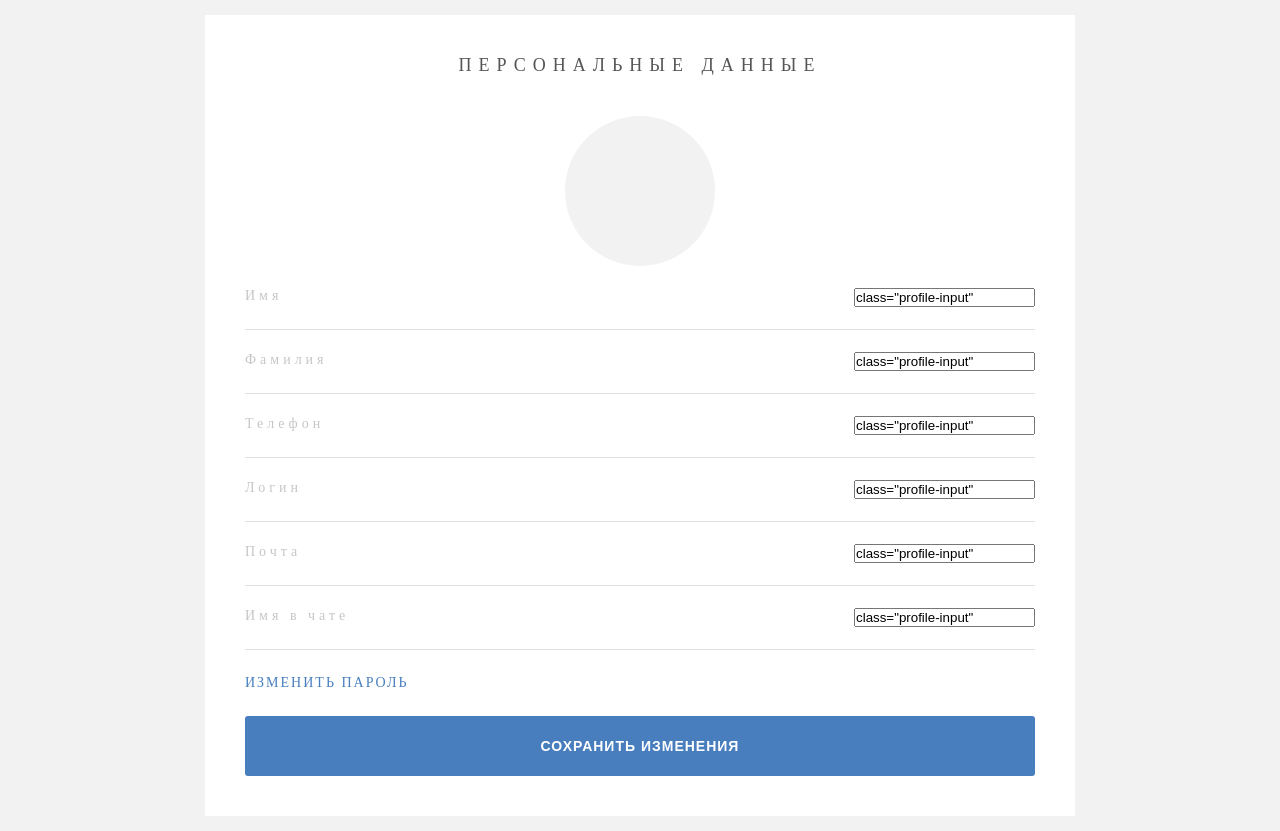
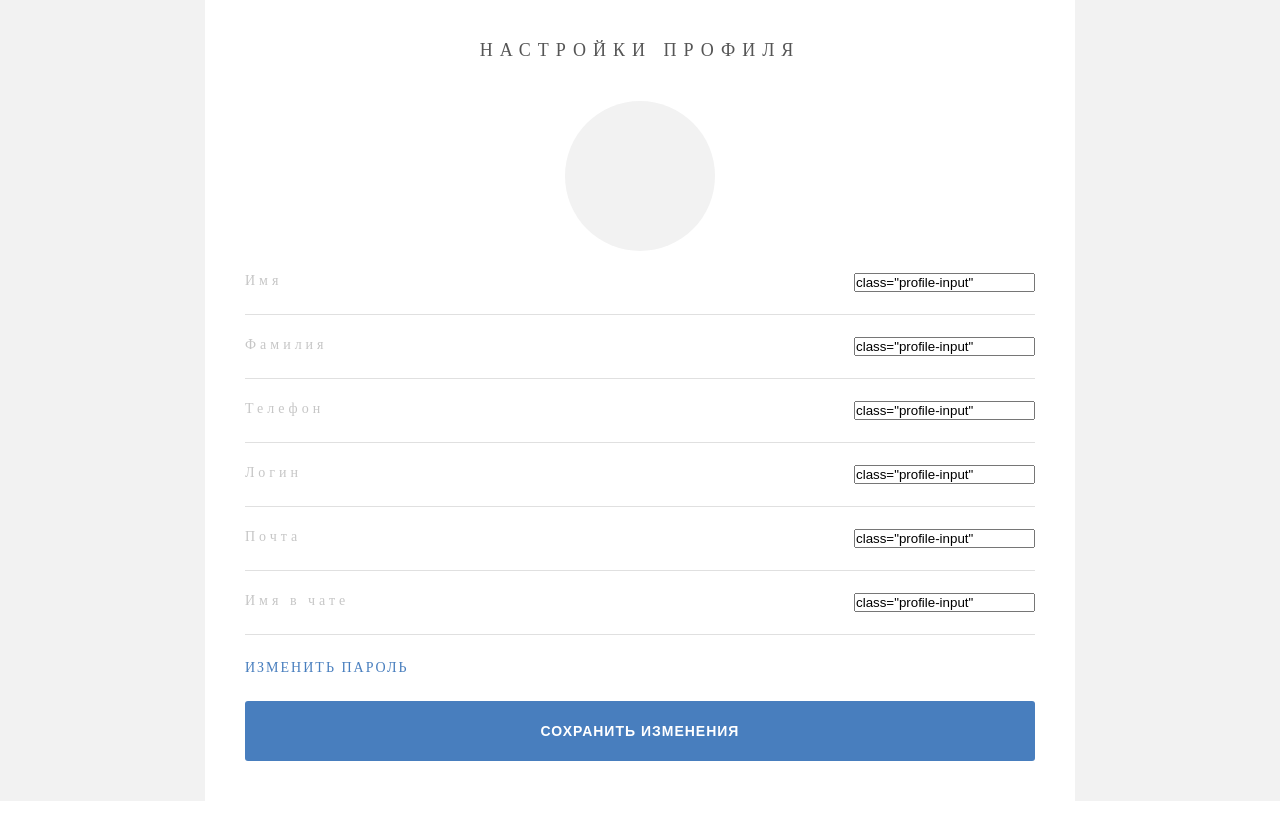
Before and after one commit to olganemtina/middle.messenger.praktikum.yandex, a Node server app: template src/pages/profile/edit.hbs in a window 1280 px wide. After the commit the page ends 801 px from the top, so only its background shows below. Run offline with Node 20, Linux system fonts and the light colour scheme; the template is opened without the code that fills it, so the values that code supplies are empty; style sheets or scripts are compiled from the project's sources; some libraries are stand-ins or nearby versions.

Commit message:
updated hbs

```diff
--- a/src/pages/chat/chat.hbs
+++ b/src/pages/chat/chat.hbs
@@ -3,6 +3,7 @@
         <link rel="stylesheet" href="./chat.scss">
     </head>
     <body>
+        <main class="width-100-percent">
             <div class="display-flex height-100-percent">
                 <div class="chat-list-container">
                     {{> chatlist}}
@@ -11,5 +12,6 @@
                     {{> area}}
                 </div>
             </div>
+        </main>
     </body>
 </html>
--- a/src/pages/profile/edit.hbs
+++ b/src/pages/profile/edit.hbs
@@ -1,12 +1,17 @@
 <html>
     <head>
+        <meta charset="UTF-8" />
+		<meta http-equiv="X-UA-Compatible" content="IE=edge" />
+		<meta name="viewport" content="width=device-width, initial-scale=1.0" />
+		<title>Редактирование профиля</title>
         <link rel="stylesheet" href="./profile.scss">
     </head>
-    <body class="content-center-wrapper padding-15">
+    <body>
+        <main class="content-center-wrapper">
             <div class="profile_container">
-            <div class="header text-align-center">
-                Персональные данные
-            </div>
+                <h1 class="text-align-center">
+                    Настройки профиля
+                </h1>
                 <div>
                     <form action="">
                         <div class="avatar margin-bottom-50 pointer content-center-wrapper">
@@ -59,6 +64,8 @@
                     </form>
                 </div>
             </div>
+        </main>
+
     {{> modal}}
     <script src="./edit.js" type="module"></script>
     </body>
--- a/src/partials/modal.hbs
+++ b/src/partials/modal.hbs
@@ -1,7 +1,7 @@
 <div class="hide file-upload-modal modal">
 	<div class="modal-container text-align-center">
 		<form action="" class="modal-container-form">
-			<div class="header">Загрузить фото</div>
+			<h1 class="header">Загрузить фото</h1>
 			<div><input type="file" /></div>
 			<div class="margin-top-50"><button class="button">Сохранить изменения</button></div>
 			<div class="margin-top-25"><a href="" class="link close">Закрыть</a></div>
--- a/src/styles/style.scss
+++ b/src/styles/style.scss
@@ -38,6 +38,13 @@
 
 body {
 	background: $bgColor;
+	display: flex;
+	justify-content: center;
+	align-items: center;
+}
+
+ul{
+    list-style: none;
 }
 
 .text-align-center {
@@ -50,16 +57,21 @@
 	align-items: center;
 }
 
-.header {
+h1 {
 	margin-bottom: 40px;
 	font-size: 18px;
 	text-transform: uppercase;
 	letter-spacing: 7px;
 	color: $fontHeaderColor;
+	font-weight: 400;
 }
 
 .width-50-percent {
 	width: 50%;
+}
+
+.width-100-percent {
+	width: 100%;
 }
 
 .height-100-percent {
```
Also changed, not shown: src/index.hbs (+12 -10 lines), src/pages/errors/404.hbs (+13 -7 lines), src/pages/errors/500.hbs (+13 -7 lines), src/pages/profile/editpass.hbs (+9 -3 lines), src/pages/profile/index.hbs (+9 -3 lines), src/pages/signin/signin.hbs (+6 -4 lines), src/pages/signup/signup.hbs (+10 -5 lines), src/pages/profile/modal.hbs (deleted). Lines whose indentation alone changed are shown as unchanged.
